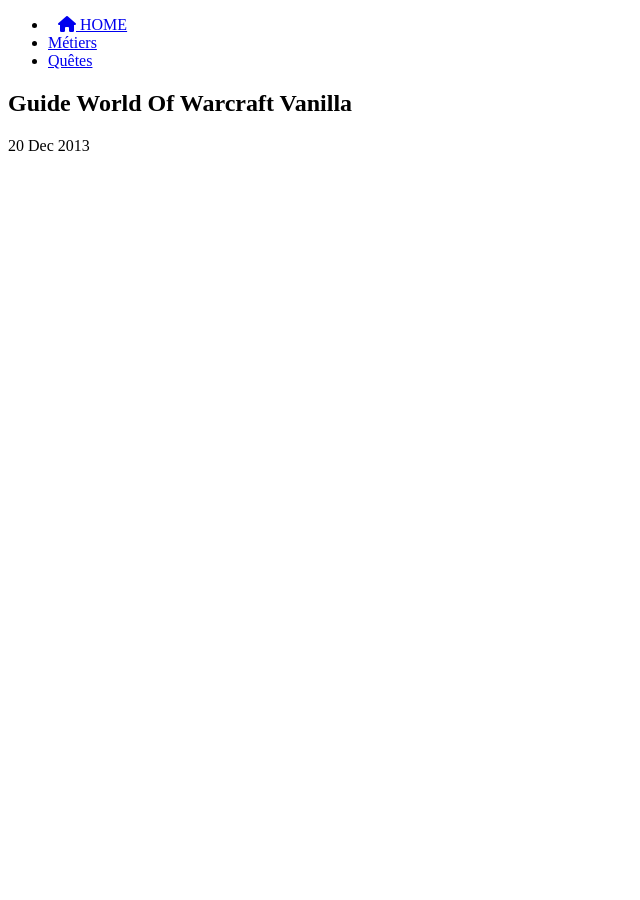
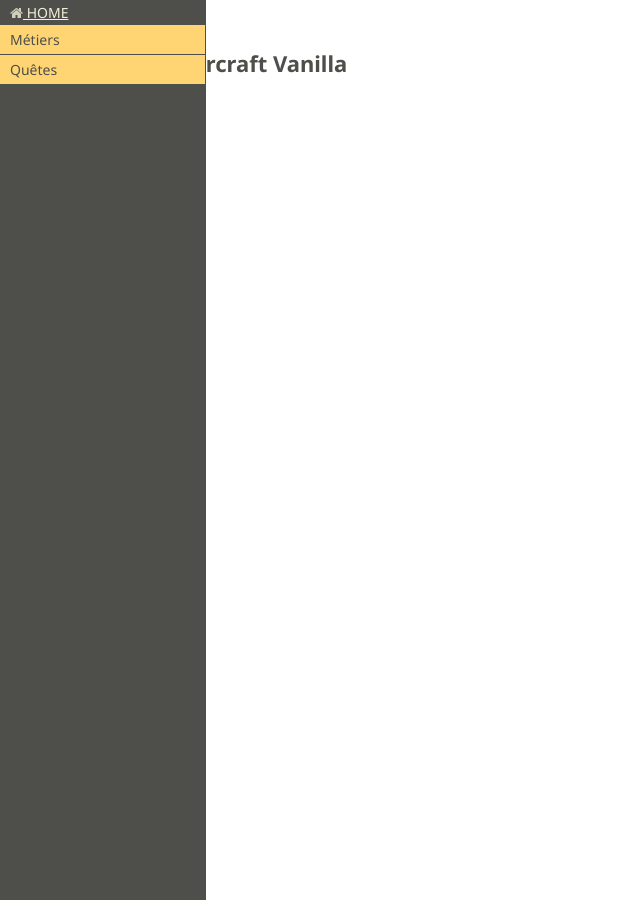
Before and after one commit to toxinu/vanilla-doc, a Jekyll site: the page built from docs/index.md, in a window 1280 px wide. Shown: the whole page, without its empty margins (0-640 px from the left). Built offline with Jekyll 4.4.1, drawn with Linux system fonts in a browser that asks for light colours; nearby versions of some CDN libraries; library files that are not in the unit come from our copies; Markdown is read by kramdown in place of the engine named in the settings.

Commit message:
Added base_url

```diff
--- a/_config.yml
+++ b/_config.yml
@@ -1,3 +1,4 @@
 name: World Of Warcraft Vanilla Documentation
 markdown: redcarpet
 pygments: true
+base_url: /vanilla-doc
--- a/_layouts/default.html
+++ b/_layouts/default.html
@@ -5,15 +5,15 @@
       <meta http-equiv="X-UA-Compatible" content="IE=edge,chrome=1">
       <title>{{ page.title }}</title>
       <meta name="viewport" content="width=device-width">
-      <link rel="stylesheet" href="assets/css/style.css">
-      <link rel="stylesheet" href="assets/css/code.css">
-      <link rel="stylesheet" href="assets/css/font-awesome.min.css">
+      <link rel="stylesheet" href="{{ base_url }}/assets/css/style.css">
+      <link rel="stylesheet" href="{{ base_url }}/assets/css/code.css">
+      <link rel="stylesheet" href="{{ base_url }}/assets/css/font-awesome.min.css">
       <link href='http://fonts.googleapis.com/css?family=Noto+Sans:400,700' type='text/css' rel='stylesheet' media='all'>
   </head>
   <body>
     {{ content }}
     <script src='https://ajax.googleapis.com/ajax/libs/jquery/1.9.0/jquery.min.js'></script>
-    <script src="assets/js/toc.js"></script>
+    <script src="{{ base_url }}/assets/js/toc.js"></script>
     <script type="text/javascript">
       $(function() {
         TocNew.init('.toc', '.novel-container');
--- a/_layouts/home.html
+++ b/_layouts/home.html
@@ -4,13 +4,13 @@ layout: default
 <div class="left-pane">
     <ul class="toc">
         <li>
-            <a class="brand" href="/" style="padding-left:10px">
+            <a class="brand" href="{{ base_url }}" style="padding-left:10px">
                 <i class="fa fa-home fa-white"></i> HOME
             </a>
         </li>
         {% for category in site.data.toc.categories %}
             <li>
-                <a class="heading" href="/docs/{{ category.url }}">
+                <a class="heading" href="{{ base_url }}/docs/{{ category.url }}">
                     {{ category.title }}
                 </a>
             </li>
--- a/_layouts/page.html
+++ b/_layouts/page.html
@@ -4,20 +4,20 @@ layout: default
 <div class="left-pane">
     <ul class="toc">
         <li>
-            <a class="brand" href="/" style="padding-left:10px">
+            <a class="brand" href="{{ base_url }}" style="padding-left:10px">
                 <i class="fa fa-home fa-white"></i> HOME
             </a>
         </li>
         {% for category in site.data.toc.categories %}
             {% if category.url == page.slug %}
                 <li class="active">
-                    <a class="heading" href="/docs/{{ category.url }}">
+                    <a class="heading" href="{{ base_url }}/docs/{{ category.url }}">
                         {{ category.title }}
                     </a>
                 </li>
             {% else %}
                 <li>
-                    <a class="heading" href="/docs/{{ category.url }}">
+                    <a class="heading" href="{{ base_url }}/docs/{{ category.url }}">
                         {{ category.title }}
                     </a>
                 </li>
--- a/_layouts/post.html
+++ b/_layouts/post.html
@@ -4,13 +4,13 @@ layout: default
 <div class="left-pane">
     <ul class="toc">
         <li>
-            <a class="brand" href="/" style="padding-left:10px">
+            <a class="brand" href="{{ base_url }}" style="padding-left:10px">
                 <i class="fa fa-home fa-white"></i> HOME
             </a>
         </li>
         {% for category in site.data.toc.categories %}
             <li>
-                <a class="heading" href="/docs/{{ category.url }}">
+                <a class="heading" href="{{ base_url }}/docs/{{ category.url }}">
                     {{ category.title }}
                 </a>
             </li>
--- a/index.html
+++ b/index.html
@@ -6,7 +6,7 @@ title: Your New Jekyll Site
   <h1>Blog Posts</h1>
   <ul class="posts">
     {% for post in site.posts %}
-      <li><span>{{ post.date | date_to_string }}</span> &raquo; <a href="{{ post.url }}">{{ post.title }}</a></li>
+      <li><span>{{ post.date | date_to_string }}</span> &raquo; <a href="{{ base_url }}{{ post.url }}">{{ post.title }}</a></li>
     {% endfor %}
   </ul>
 </div>
```
